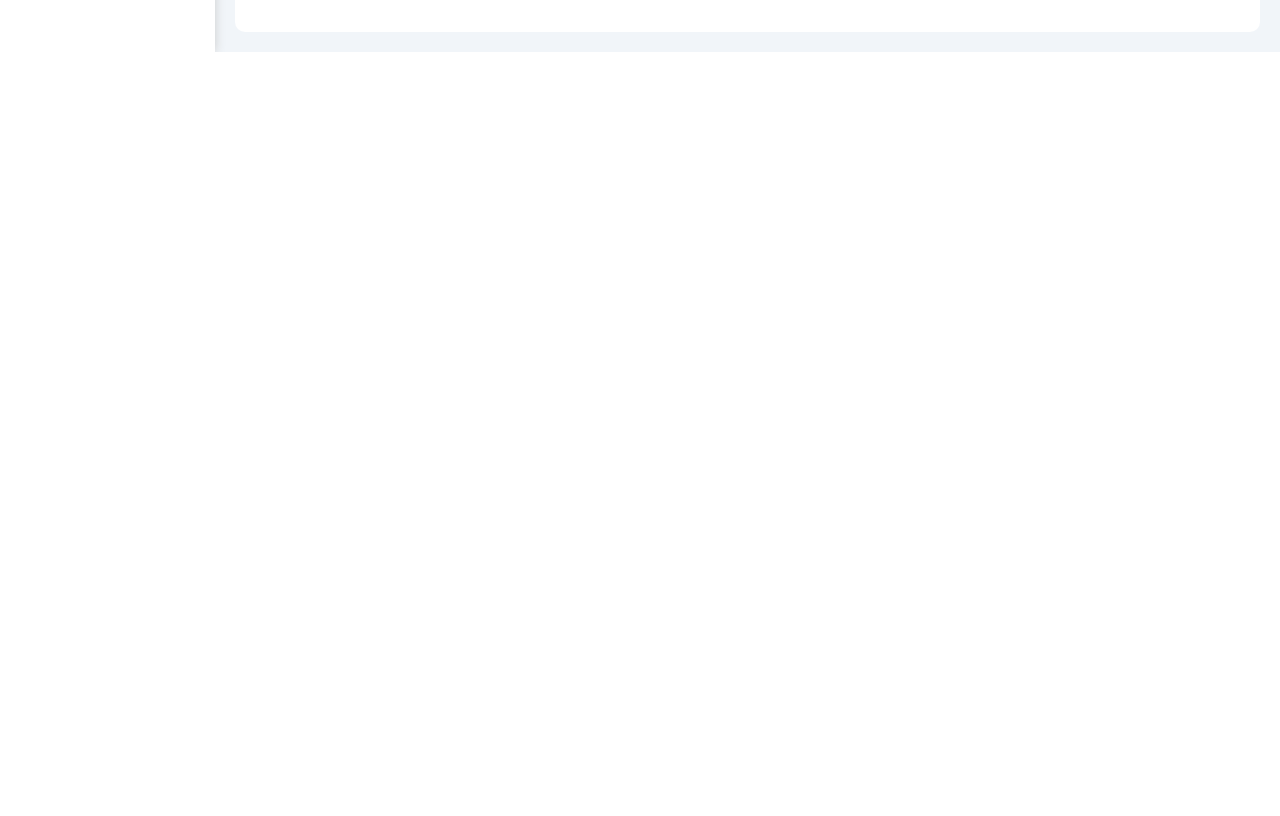
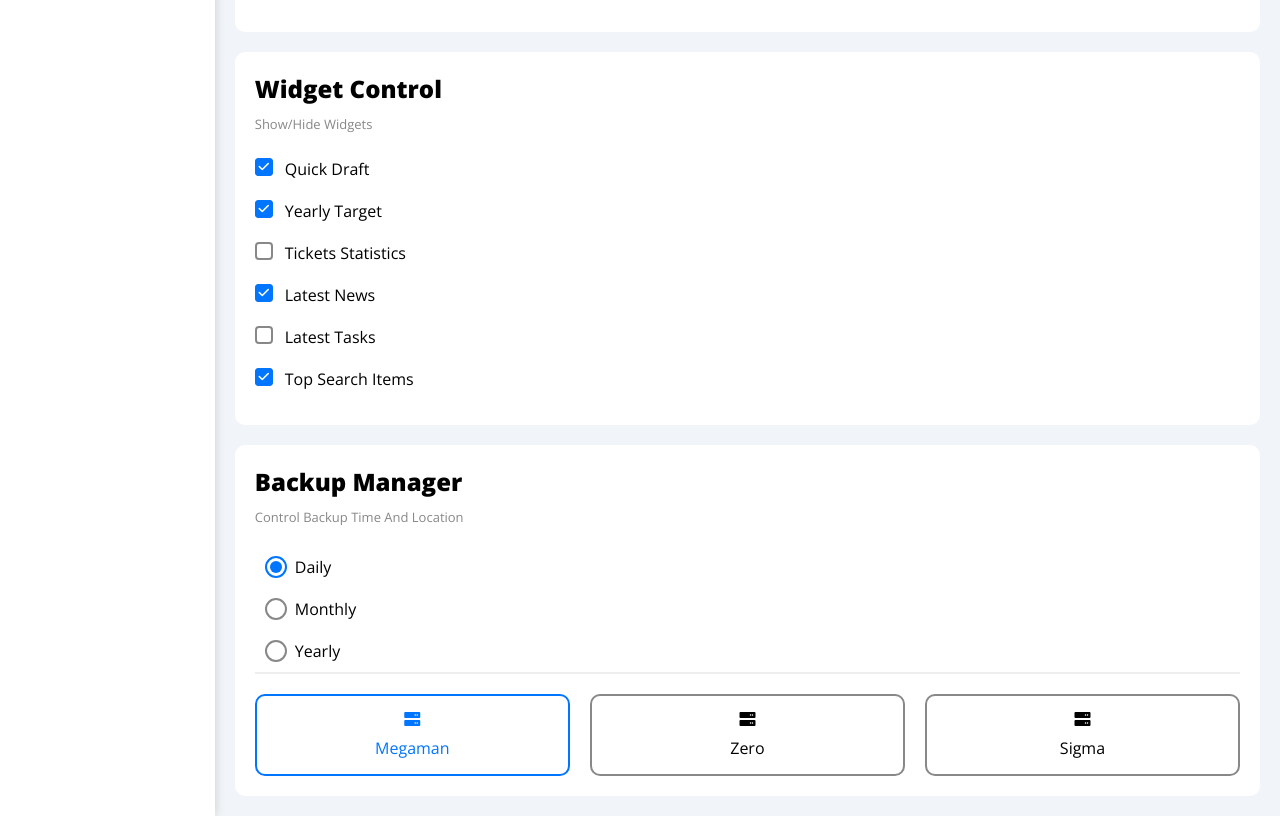
Before and after one commit to Amr-Elharery/Dashboard, a plain HTML site: page setting.html in a window 1280 px wide. Shown: the part 1617-2433 px from the top of the page. Before the commit the page ends 1669 px from the top, so only its background shows below. Drawn offline with nearby package versions, Linux system fonts and the light colour scheme.

Commit message:
New Change

```diff
--- a/css/framework.css
+++ b/css/framework.css
@@ -34,6 +34,9 @@
 .p-0{
     padding: 0;
 }
+.p-5{
+    padding: 5px;
+}
 .p-10{
     padding: 10px;
 }
@@ -60,6 +63,9 @@
 }
 .pb-20{
     padding-bottom:20px;
+}
+.pl-10{
+    padding-left:10px;
 }
 .pl-15{
     padding-left:15px;
--- a/css/main.css
+++ b/css/main.css
@@ -621,6 +621,120 @@ border-top-color: var(--green-color);
 outline: none;
 }
 
+/* Fiveth */
+.settings-page .control input{
+    appearance: none;
+    display: none;
+}
+.settings-page .control label{
+    position: relative;
+    padding: 5px 0 0 30px;
+    cursor: pointer;
+}
+.settings-page .control label::after,
+.settings-page .control label::before{
+    position: absolute;
+    border-radius: 4px;
+    left: 0;
+    top: 50%;
+    margin-top: -9px;
+    transition: 0.3s;
+}
+.settings-page .control label::before{
+    content: '';
+    width: 14px;
+    height: 14px;
+    border: 2px solid var(--grey-color);
+}
+.settings-page .control label:hover::before{
+    border: 2px solid var(--blue-alt-color);
+}
+.settings-page .control label::after{
+    content: '\f00c';
+    font-family: 'Font Awesome 6 Free';
+    font-weight: 900;
+    display: flex;
+    align-items: center;
+    justify-content: center;
+    background-color: var(--blue-color);
+    color:#FFF;
+    width: 18px;
+    height: 18px;
+    font-size:12px;
+    transform: scale(0) rotate(360deg);
+}
+.settings-page .control [type = 'checkbox']:checked + label::after{
+    transform: scale(1);
+}
+
+/* Sixth */
+.settings-page .backup input[type='radio']{
+    display: none;
+    appearance: none;
+}
+.settings-page .backup label{
+    position: relative;
+    padding-left: 30px;
+    cursor: pointer;
+}
+.settings-page .backup label::before{
+    content: '';
+    position: absolute;
+    left:0;
+    top: 50%;
+    margin-top: -11px;
+    width: 18px;
+    height: 18px;
+    border-radius: 50%;
+    border: 2px solid var(--grey-color);
+}
+.settings-page .backup label::after{
+    content: '';
+    position: absolute;
+    left: 5px;
+    top: 5px;
+    width: 12px;
+    height: 12px;
+    top: 50%;
+    margin-top: -6px;
+    border-radius: 50%;
+    background-color: var(--blue-color);
+    transition: 0.3s;
+    transform: scale(0);
+
+}
+.settings-page .backup input[type='radio']:checked + label::before{
+    border-color: var(--blue-color);
+}
+.settings-page .backup input[type='radio']:checked + label::after{
+    transform: scale(1);
+}
+
+.settings-page .plans{
+    border-top: 2px solid #EEE;
+}
+
+.settings-page .plans .plan{
+    padding: 15px;
+    flex-direction: column;
+    border: 2px solid var(--grey-color);
+    border-radius: 10px;
+    flex: 1;
+    cursor: pointer;
+}
+.settings-page .plans .active{
+    color: var(--blue-color);
+    border-color: var(--blue-color);
+}
+@media(max-width:767px){
+.settings-page .plans{
+    flex-direction: column;
+}
+
+.settings-page .plans .plan{
+    width: 100%;
+}
+}
 
 
 /* End Settings Page */
--- a/js/main.js
+++ b/js/main.js
@@ -23,3 +23,15 @@ window.onload = () => {
   })
 
 }
+
+// Backup Manager Boxes
+let divs = document.querySelectorAll(".settings-page .plans .plan");
+
+divs.forEach(e => {
+  e.addEventListener("click", (ele) => {
+    divs.forEach(e => {
+      e.classList.remove("active");
+    })
+    ele.currentTarget.classList.toggle("active");
+  })
+})
--- a/setting.html
+++ b/setting.html
@@ -245,7 +245,7 @@
             <p class="mt-0 mb-20 fs-13 c-grey">Social Media Information</p>
 
             <div class="d-flex align-center mb-15 p-10 rad-6">
-              <i class="fa-brands fa-twitter center-flex c-grey "></i>
+              <i class="fa-brands fa-twitter center-flex c-grey"></i>
               <input
                 type="text"
                 name="User Name"
@@ -255,7 +255,7 @@
               />
             </div>
             <div class="d-flex align-center mb-15 p-10 rad-6">
-              <i class="fa-brands fa-facebook center-flex c-grey "></i>
+              <i class="fa-brands fa-facebook center-flex c-grey"></i>
               <input
                 type="text"
                 name="User Name"
@@ -265,7 +265,7 @@
               />
             </div>
             <div class="d-flex align-center mb-15 p-10 rad-6">
-              <i class="fa-brands fa-linkedin center-flex c-grey "></i>
+              <i class="fa-brands fa-linkedin center-flex c-grey"></i>
               <input
                 type="text"
                 name="User Name"
@@ -275,7 +275,7 @@
               />
             </div>
             <div class="d-flex align-center mb-15 p-10 rad-6">
-              <i class="fa-brands fa-youtube center-flex c-grey "></i>
+              <i class="fa-brands fa-youtube center-flex c-grey"></i>
               <input
                 type="text"
                 name="User Name"
@@ -287,6 +287,74 @@
           </div>
           <!-- End Setting Box -->
 
+          <!-- Start Setting Box -->
+          <div class="p-20 bg-white rad-10">
+            <h2 class="mb-0 mb-10">Widget Control</h2>
+            <p class="mt-0 mb-20 fs-13 c-grey">Show/Hide Widgets</p>
+
+            <div class="control d-flex align-center mb-15">
+              <input type="checkbox" name="check" id="one" checked />
+              <label for="one"> Quick Draft </label>
+            </div>
+            <div class="control d-flex align-center mb-15">
+              <input type="checkbox" name="check" id="two" checked />
+              <label for="two"> Yearly Target </label>
+            </div>
+            <div class="control d-flex align-center mb-15">
+              <input type="checkbox" name="check" id="three" />
+              <label for="three"> Tickets Statistics </label>
+            </div>
+            <div class="control d-flex align-center mb-15">
+              <input type="checkbox" name="check" id="four" checked />
+              <label for="four"> Latest News </label>
+            </div>
+            <div class="control d-flex align-center mb-15">
+              <input type="checkbox" name="check" id="five" />
+              <label for="five"> Latest Tasks </label>
+            </div>
+            <div class="control d-flex align-center mb-15">
+              <input type="checkbox" name="check" id="six" checked />
+              <label for="six"> Top Search Items </label>
+            </div>
+          </div>
+          <!-- End Setting Box -->
+
+          <!-- Start Setting Box -->
+          <div class="backup p-20 bg-white rad-10">
+            <h2 class="mb-0 mb-10">Backup Manager</h2>
+            <p class="mt-0 mb-20 fs-13 c-grey">
+              Control Backup Time And Location
+            </p>
+            <div class="time p-10">
+              <input type="radio" id="daily" name="time" checked>
+              <label for="daily">Daily</label>
+            </div>
+            <div class="time p-10">
+              <input type="radio" id="monthly" name="time">
+              <label for="monthly">Monthly</label>
+            </div>
+            <div class="time p-10">
+              <input type="radio" id="yearly" name="time">
+              <label for="yearly">Yearly</label>
+            </div>
+            <!-- Plans -->
+            <div class="plans d-flex align-center gap-20 pt-20">
+              <div class="plan one p-10 d-flex align-center active">
+                <i class="fa-solid fa-server d-block mb-10"></i>
+                <p>Megaman</p>
+              </div>
+              <div class="plan two p-10 d-flex align-center">
+                <i class="fa-solid fa-server d-block mb-10"></i>
+                <p>Zero</p>
+              </div>
+              <div class="plan three p-10 d-flex align-center">
+                <i class="fa-solid fa-server d-block mb-10"></i>
+                <p>Sigma</p>
+              </div>
+            </div>
+          </div>
+          <!-- End Setting Box -->
+
           <!-- End Setting Page -->
         </div>
       </div>
```
